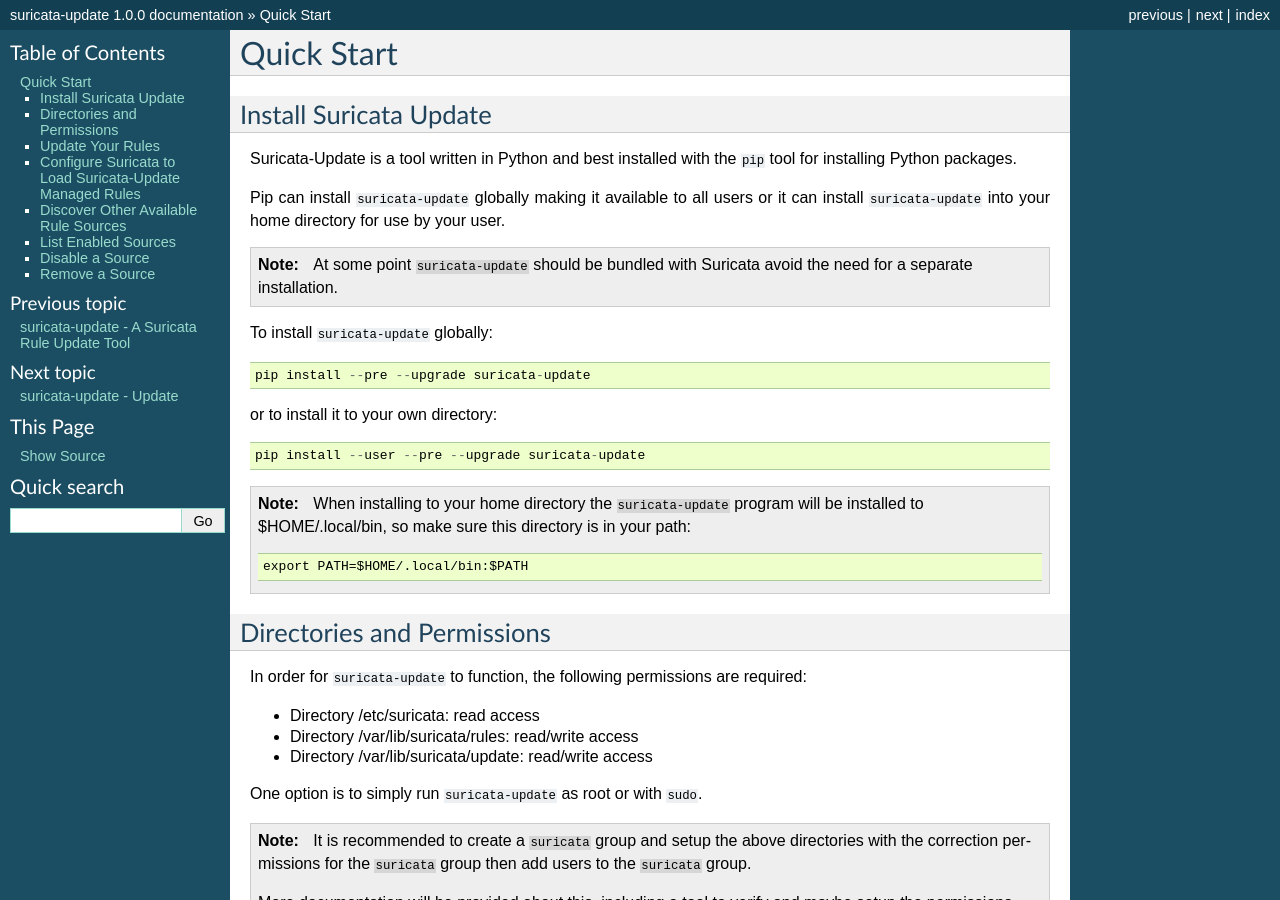
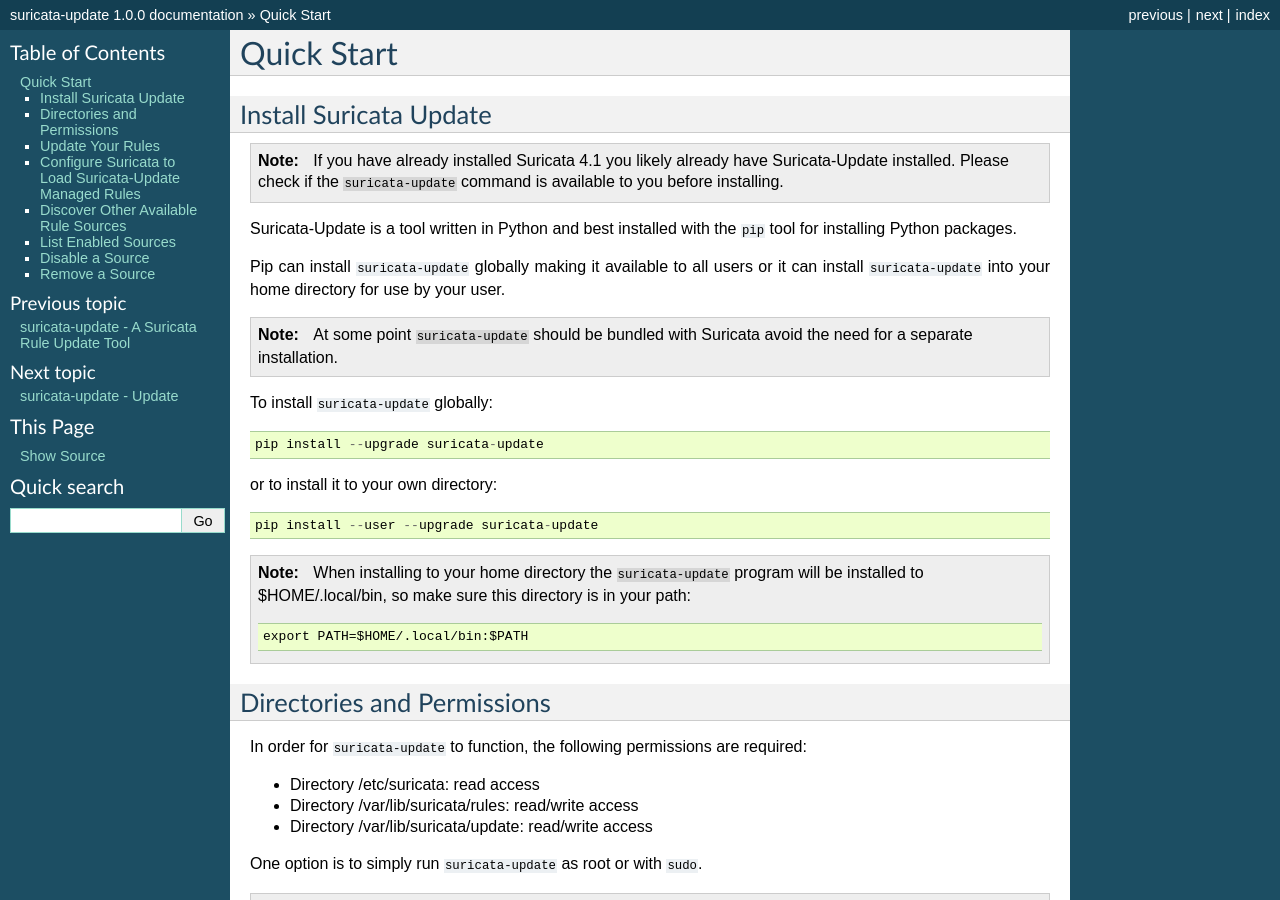
Before and after one commit to OISF/suricata-update, a Sphinx documentation site: the page built from doc/quickstart.rst, in a window 1280 px wide and 900 px high. Built offline with Sphinx 7.4.7, drawn with Linux system fonts in a browser that asks for light colours.

Commit message:
quickstart: update for 1.0
Also add note that if using Suricata 4.1 the command may already
be installed.

```diff
--- a/doc/quickstart.rst
+++ b/doc/quickstart.rst
@@ -3,6 +3,11 @@
 
 Install Suricata Update
 =======================
+
+.. note:: If you have already installed Suricata 4.1 you likely
+          already have Suricata-Update installed. Please check if the
+          ``suricata-update`` command is available to you before
+          installing.
 
 Suricata-Update is a tool written in Python and best installed with
 the ``pip`` tool for installing Python packages.
@@ -16,11 +21,11 @@
 
 To install ``suricata-update`` globally::
 
-    pip install --pre --upgrade suricata-update
+    pip install --upgrade suricata-update
 
 or to install it to your own directory::
 
-    pip install --user --pre --upgrade suricata-update
+    pip install --user --upgrade suricata-update
 
 .. note:: When installing to your home directory the
           ``suricata-update`` program will be installed to
```
